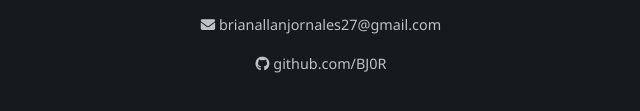
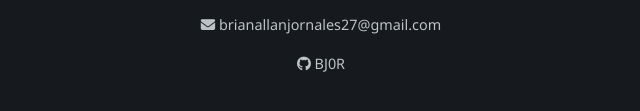
Before and after one commit to BJ0R/profile, a plain HTML site: page index.html in a window 1280 px wide. Shown: the part 1611-1722 px from the top of the page, without its empty margins (319-959 px from the left). Drawn offline with nearby package versions, Linux system fonts and the light colour scheme.

Commit message:
Update index.html

```diff
--- a/index.html
+++ b/index.html
@@ -231,7 +231,7 @@
       <div class="container">
         <p><i class="fas fa-map-marker-alt"></i> Brgy. Old Central, Sudipen, La Union</p>
         <p><i class="fas fa-envelope"></i> <a href="mailto:brianallanjornales27@gmail.com" style="color: var(--text-secondary); text-decoration: none;">brianallanjornales27@gmail.com</a></p>
-        <p><i class="fab fa-github"></i> <a href="https://github.com/BJ0R" target="_blank" style="color: var(--text-secondary); text-decoration: none;">github.com/BJ0R</a></p>
+        <p><i class="fab fa-github"></i> <a href="https://github.com/BJ0R" target="_blank" style="color: var(--text-secondary); text-decoration: none;">BJ0R</a></p>
       </div>
     </footer>
 
```
